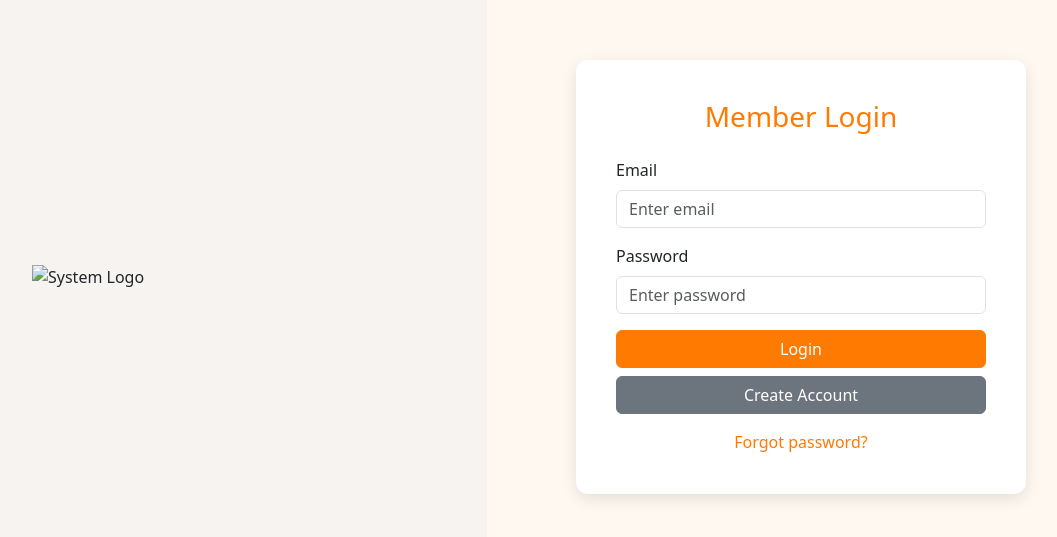
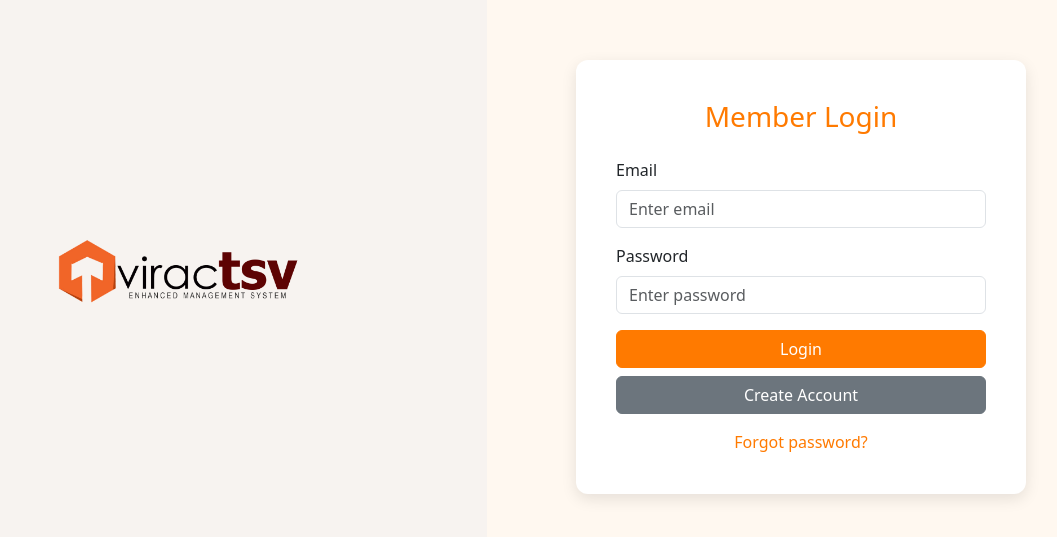
Before and after one commit to kuysdrew28/teaSbi, a plain HTML site: page login.html in a window 1280 px wide. Shown: the part 123-660 px from the top of the page, without its empty margins (153-1210 px from the left). Drawn offline with nearby package versions, Linux system fonts and the light colour scheme; the site is published under a folder, as on GitHub Pages, so addresses that start at the root find nothing; no server answers.

Commit message:
Update login.html

```diff
--- a/login.html
+++ b/login.html
@@ -65,7 +65,7 @@
 <div class="container-fluid">
   <div class="row full-height-row g-0">
     <div class="col-lg-6 d-none d-lg-flex logo-panel">
-      <img src="/img/logo1.png" alt="System Logo" class="logo-img">
+      <img src="img/logo1.png" alt="System Logo" class="logo-img">
     </div>
 
     <div class="col-lg-6 d-flex login-panel">
@@ -233,4 +233,5 @@
   });
 </script>
 </body>
+
 </html>
```
